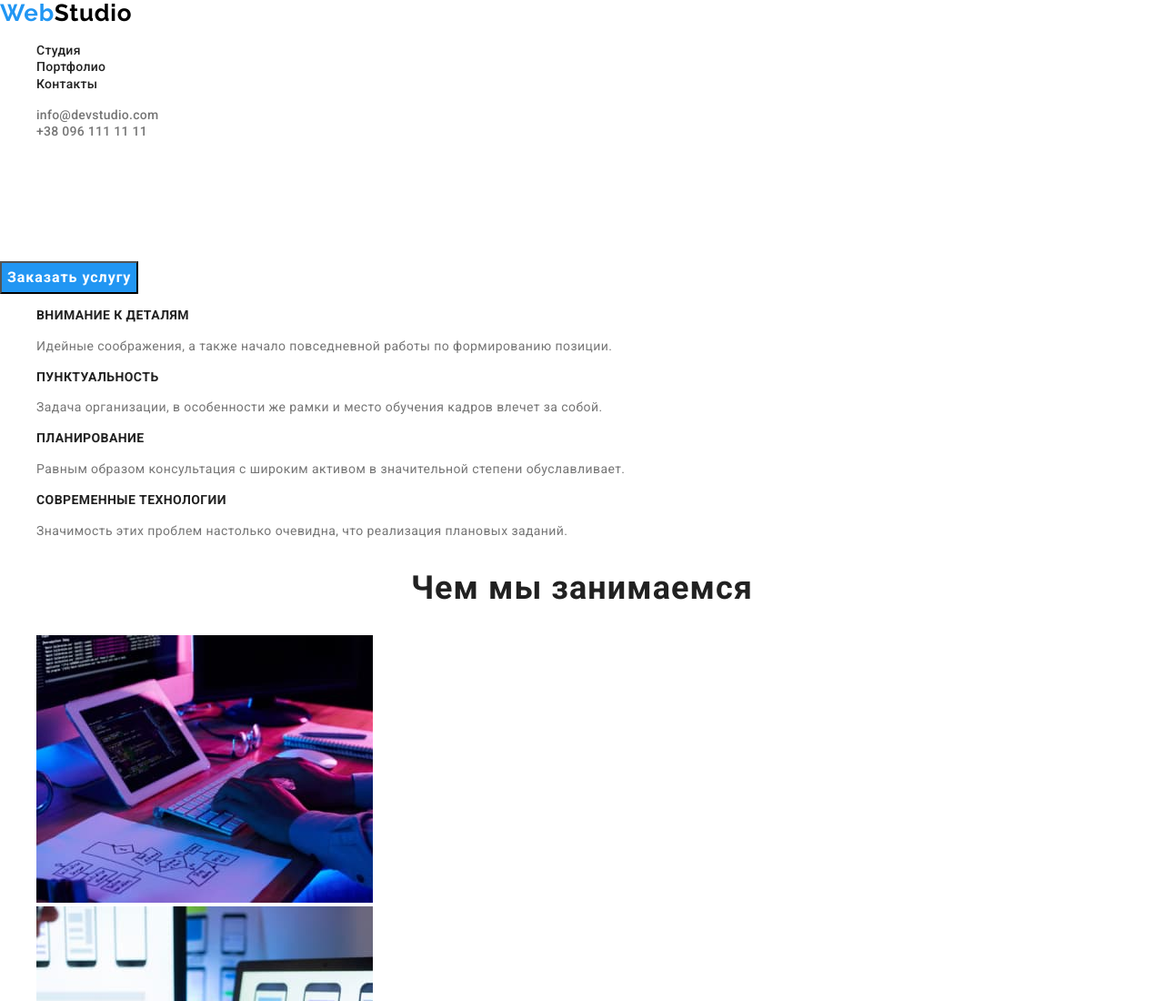
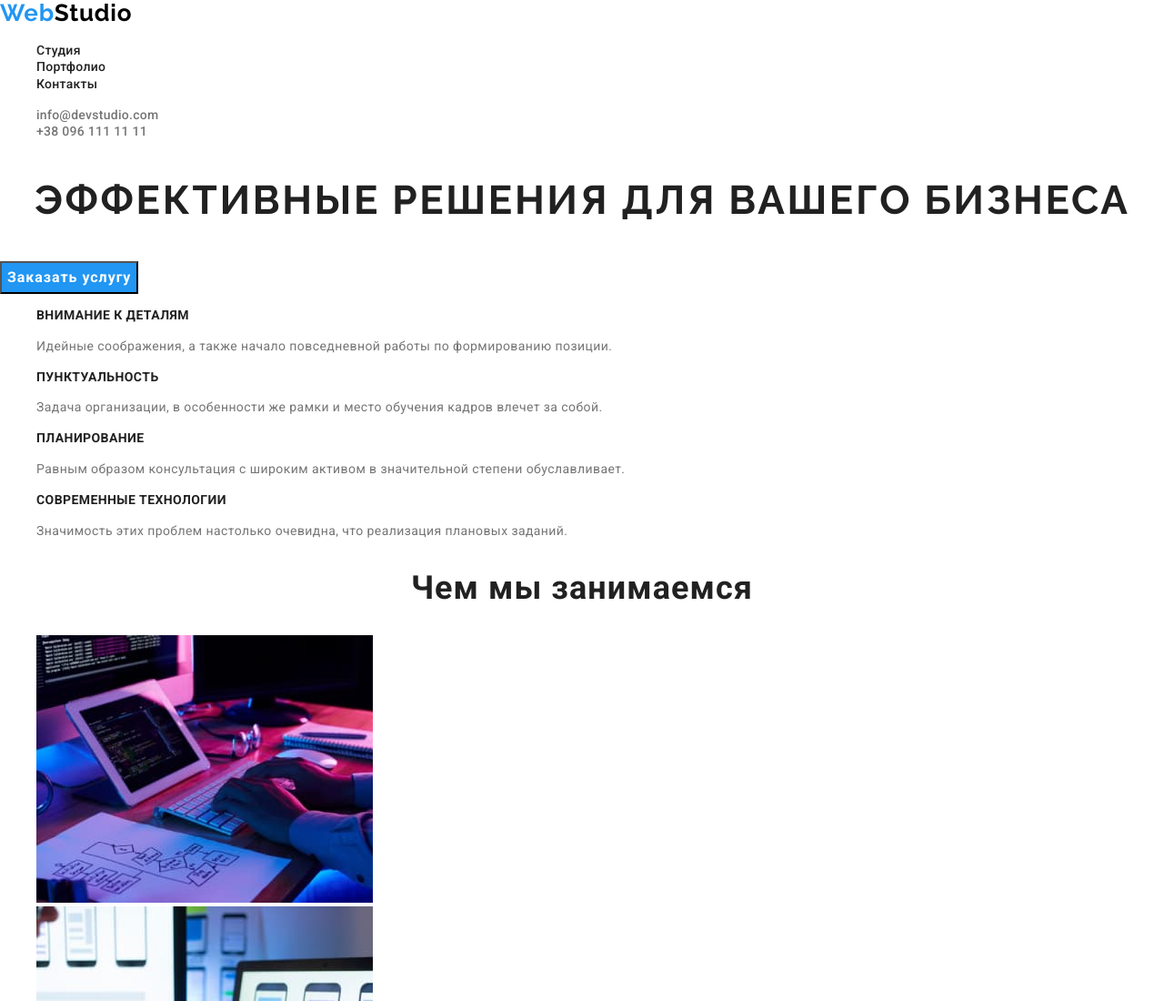
Before and after one commit to nadi-dp/goit-markup-hw-01, a plain HTML site: page index.html in a window 1280 px wide. Shown: the top 1100 px of the page at 91% size. Drawn offline with nearby package versions, Linux system fonts and the light colour scheme.

Commit message:
changed color

```diff
--- a/ccs/styles.css
+++ b/ccs/styles.css
@@ -74,7 +74,7 @@ body {
   text-align: center;
   letter-spacing: 0.06em;
   text-transform: uppercase;
-  color: #ffffff;
+  /*color: #ffffff;*/
 }
 .modal-btn {
   font-weight: 700;
```
